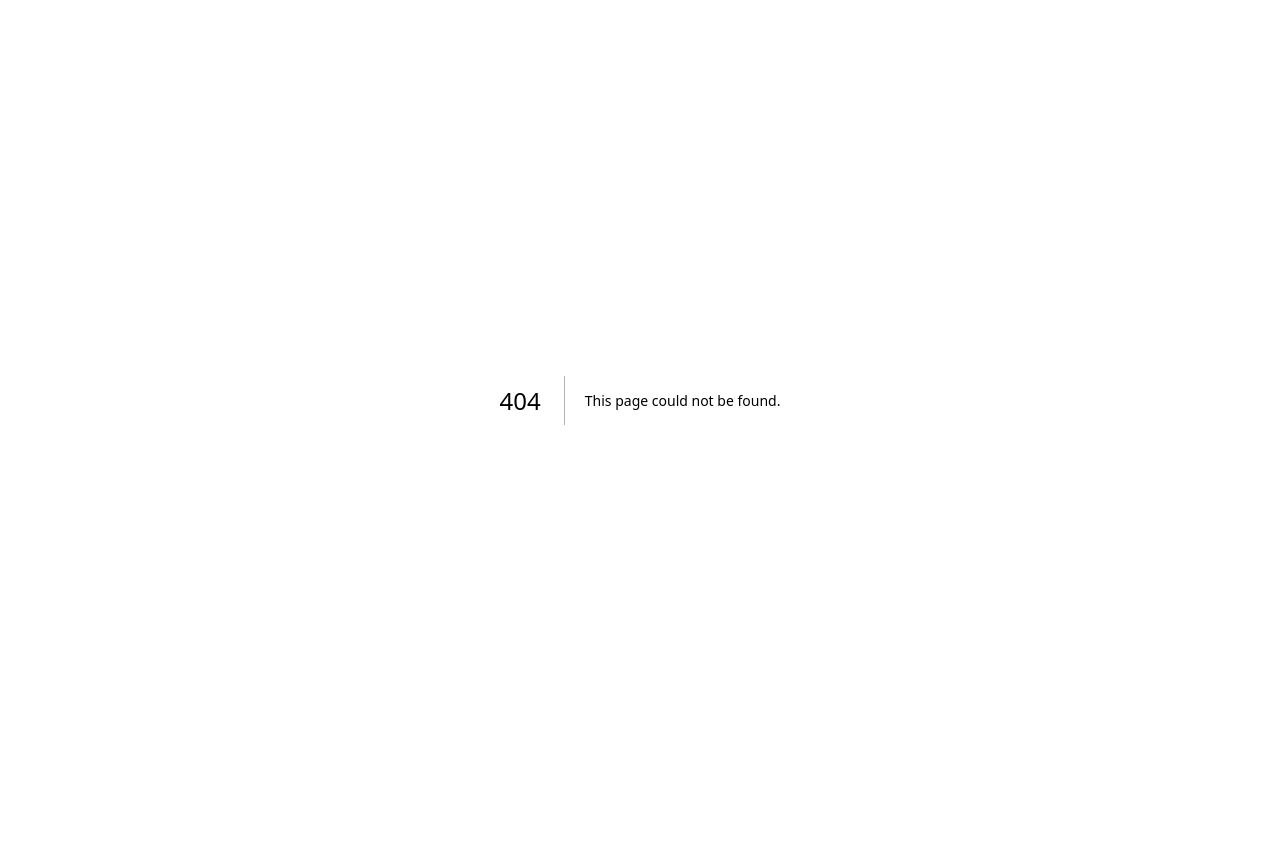
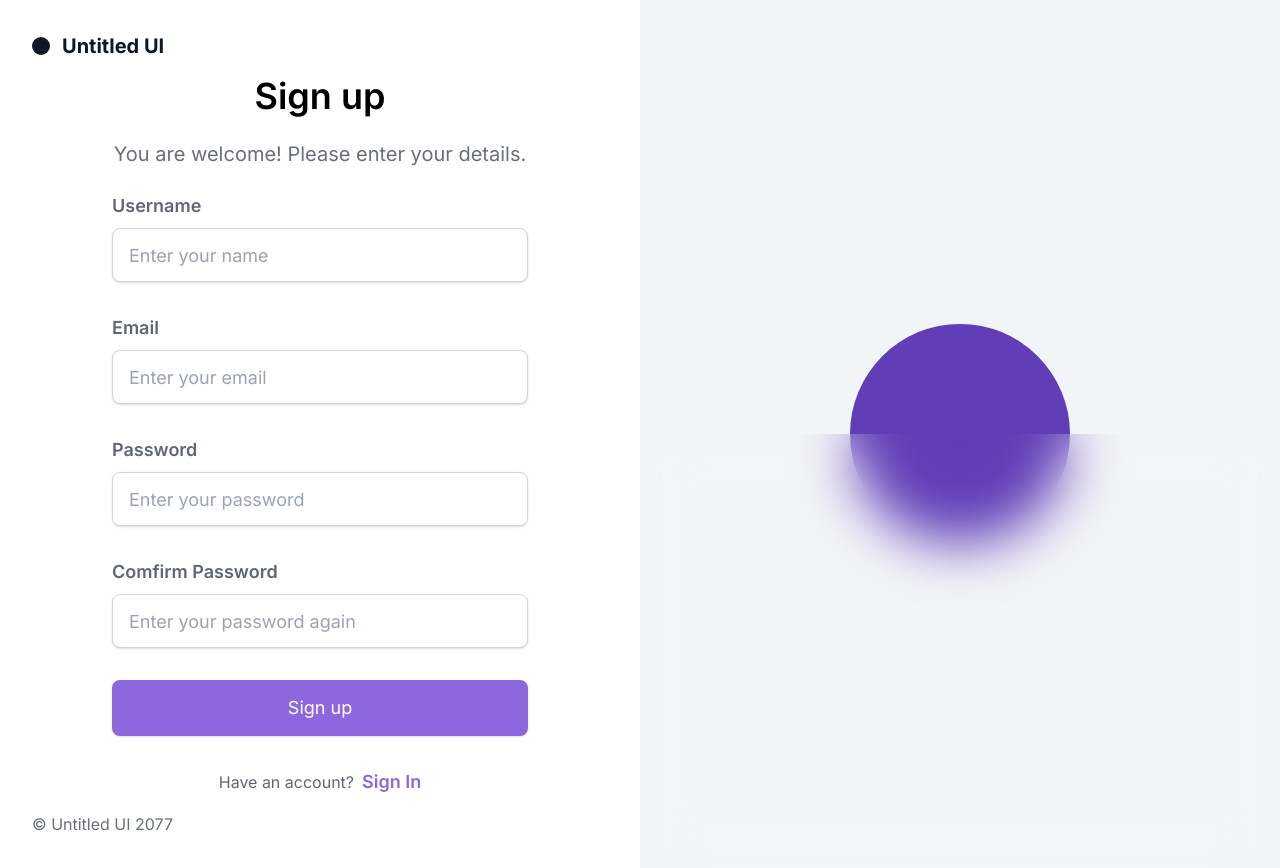
Before and after one commit to JiatLn/authapp, a Next.js app: page /register in a window 1280 px wide. Before the commit this address had no page. Before the commit the page ends 800 px from the top, so only its background shows below. Built offline with nearby package versions, Linux system fonts and the light colour scheme.

Commit message:
feat: add register page

```diff
--- /dev/null
+++ b/app/register/page.tsx
@@ -0,0 +1,73 @@
+'use client'
+import Layout from '@/components/Layout'
+import Link from 'next/link'
+import styles from './registerPage.module.css'
+import React, { useState } from 'react'
+import userIcon from '@iconify/icons-bx/user';
+import outlineAlternateEmail from '@iconify/icons-ic/outline-alternate-email';
+import interfaceIdThumbMarkIdentificationPasswordTouchIdSecureFingerprintFingerSecurity from '@iconify/icons-streamline/interface-id-thumb-mark-identification-password-touch-id-secure-fingerprint-finger-security';
+import { Icon } from '@iconify/react'
+
+const RegisterPage = () => {
+  const [showPsw, setShowPsw] = useState({
+    psw: false,
+    cPsw: false
+  })
+
+  return (
+    <Layout>
+      <div className='mx-auto py-4 flex flex-col gap-2 lg:gap-6 lg:w-3/4 max-w-[460px]'>
+        <h1 className='text-3xl text-center lg:text-4xl font-semibold'>Sign up</h1>
+        <p className='text-sm text-center mb-4 lg:mb-0 text-[#6a6f79] lg:text-xl'>
+          You are welcome! Please enter your details.
+        </p>
+        <form className='flex flex-col gap-6 px-2 lg:gap-8 min-w-[360px]'>
+          <div className='flex flex-col gap-2'>
+            <label className={styles.label} htmlFor="username">Username</label>
+            <div className='relative'>
+              <input className={styles.input} type="text" placeholder='Enter your name' />
+              <Icon icon={userIcon} className='absolute right-4 top-[50%] translate-y-[-50%] text-[#d7d8db]' inline width={24} height={24} />
+            </div>
+          </div>
+          <div className='flex flex-col gap-2'>
+            <label className={styles.label} htmlFor="email">Email</label>
+            <div className='relative'>
+              <input className={styles.input} type="email" placeholder='Enter your email' />
+              <Icon icon={outlineAlternateEmail} className='absolute right-4 top-[50%] translate-y-[-50%] text-[#d7d8db]' inline width={24} height={24} />
+            </div>
+          </div>
+          <div className='flex flex-col gap-2'>
+            <label className={styles.label} htmlFor="password">Password</label>
+            <div className='relative'>
+              <input className={`${styles.input}`} type={`${showPsw.psw ? 'text' : 'password'}`} placeholder='Enter your password' />
+              <Icon onClick={() => setShowPsw({
+                ...showPsw,
+                psw: !showPsw.psw
+              })} icon={interfaceIdThumbMarkIdentificationPasswordTouchIdSecureFingerprintFingerSecurity} className='absolute right-4 top-[50%] translate-y-[-50%] text-[#d7d8db] hover:text-[#8c67de] cursor-pointer' inline width={24} height={24} />
+            </div>
+          </div>
+          <div className='flex flex-col gap-2'>
+            <label className={styles.label} htmlFor="cPassword">Comfirm Password</label>
+            <div className='relative'>
+              <input className={`${styles.input}`} type={`${showPsw.cPsw ? 'text' : 'password'}`} placeholder='Enter your password again' />
+              <Icon onClick={() => setShowPsw({
+                ...showPsw,
+                cPsw: !showPsw.cPsw
+              })} icon={interfaceIdThumbMarkIdentificationPasswordTouchIdSecureFingerprintFingerSecurity} className='absolute right-4 top-[50%] translate-y-[-50%] text-[#d7d8db] hover:text-[#8c67de] cursor-pointer' inline width={24} height={24} />
+            </div>
+          </div>
+          {/* buttons */}
+          <div className='flex flex-col gap-4 lg:gap-6'>
+            <button type='submit' className='bg-[#8c67de] w-full h-[48px] lg:h-[56px] rounded-lg shadow text-white text-lg hover:opacity-80'>Sign up</button>
+          </div>
+          {/* footer */}
+          <p className='text-center flex items-center gap-2 self-center'>
+            <span className='text-[#616673] text-sm lg:text-base'>Have an account?</span>
+            <Link href={'/login'} className='text-[#8c67de] lg:text-lg font-semibold'>Sign In</Link></p>
+        </form>
+      </div>
+    </Layout>
+  )
+}
+
+export default RegisterPage
--- /dev/null
+++ b/app/register/registerPage.module.css
@@ -0,0 +1,11 @@
+.label {
+  @apply text-[#616673] text-sm md:text-lg font-semibold;
+}
+
+.input {
+  @apply bg-white border border-gray-300 rounded-lg py-2 px-4 h-[40px] lg:h-[54px] w-full shadow lg:text-[18px] outline-none;
+}
+
+.input:focus + * {
+  @apply text-[#8c67de];
+}
--- a/package.json
+++ b/package.json
@@ -24,6 +24,7 @@
   },
   "devDependencies": {
     "@iconify-icon/react": "^1.0.8",
+    "@iconify/icons-bx": "^1.2.6",
     "@iconify/icons-flat-color-icons": "^1.2.5",
     "@iconify/icons-ic": "^1.2.13",
     "@iconify/icons-streamline": "^1.2.2",
```
Also changed, not shown: 1 other file (tests, documents, lock files or other folders).
